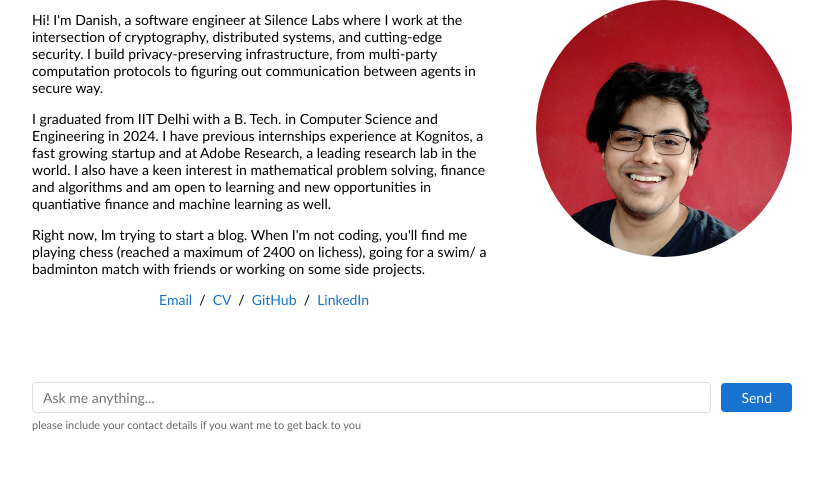
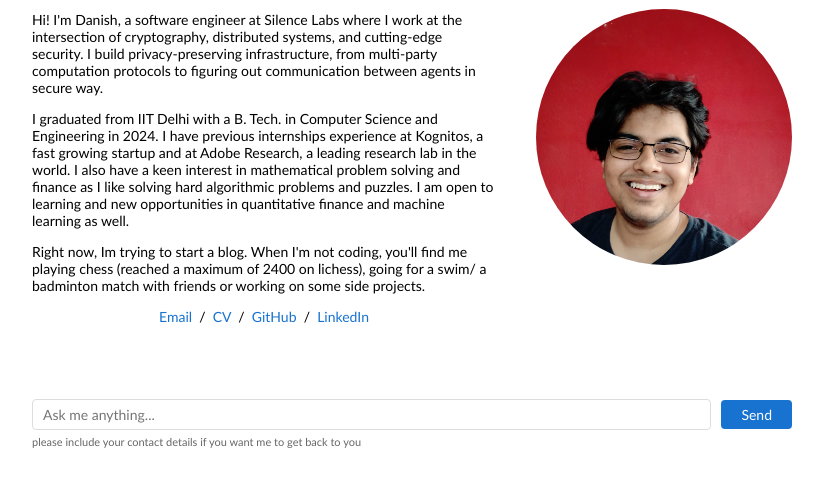
Before and after one commit to danjavv/danjavv.github.io, a plain HTML site: page index.html in a window 1280 px wide. Shown: the part 258-744 px from the top of the page, without its empty margins (228-1051 px from the left). Drawn offline with Linux system fonts and the light colour scheme.

Commit message:
bio changes

```diff
--- a/index.html
+++ b/index.html
@@ -57,7 +57,7 @@
                   Hi! I'm Danish, a software engineer at Silence Labs where I work at the intersection of cryptography, distributed systems, and cutting-edge security. I build privacy-preserving infrastructure, from multi-party computation protocols to figuring out communication between agents in secure way.
                 </p>
                 <p>
-                  I graduated from IIT Delhi with a B. Tech. in Computer Science and Engineering in 2024. I have previous internships experience at Kognitos, a fast growing startup and at Adobe Research, a leading research lab in the world. I also have a keen interest in mathematical problem solving, finance and algorithms and am open to learning and new opportunities in quantiative finance and machine learning as well.
+                  I graduated from IIT Delhi with a B. Tech. in Computer Science and Engineering in 2024. I have previous internships experience at Kognitos, a fast growing startup and at Adobe Research, a leading research lab in the world. I also have a keen interest in mathematical problem solving and finance as I like solving hard algorithmic problems and puzzles. I am open to learning and new opportunities in quantitative finance and machine learning as well.
                 </p>
                 <p>
                   Right now, Im trying to start a blog. When I'm not coding, you'll find me playing chess (reached a maximum of 2400 on lichess), going for a swim/ a badminton match with friends or working on some side projects.
```
